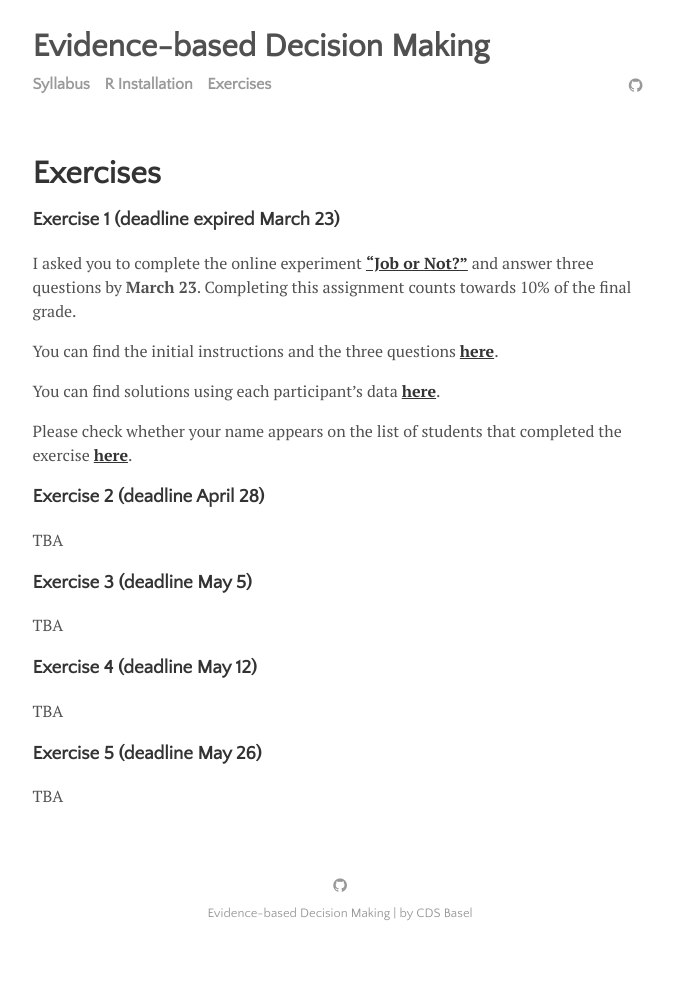
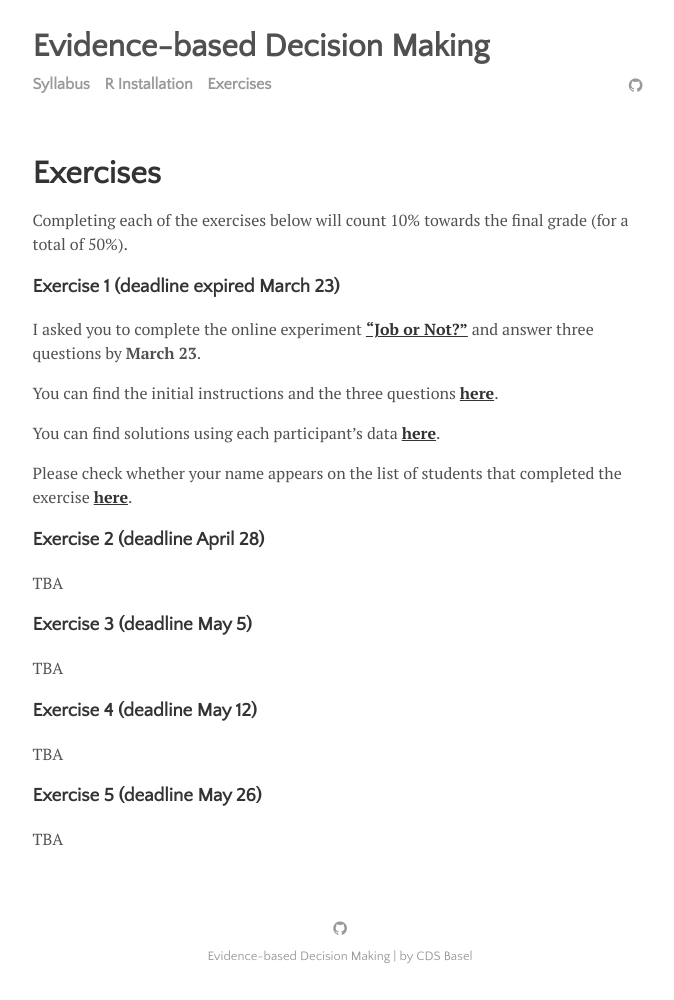
Before and after one commit to matarui/evidencebaseddm, a Jekyll site: the page built from menu/projects.md, in a window 1280 px wide. Shown: the whole page, without its empty margins (300-974 px from the left). Built offline with Jekyll 4.4.1, drawn with Linux system fonts in a browser that asks for light colours; before the commit the page ends 957 px from its top, so only the background shows below that.

Commit message:
Update projects.md

```diff
--- a/menu/projects.md
+++ b/menu/projects.md
@@ -3,9 +3,11 @@ layout: page
 title: Exercises
 ---
 
+Completing each of the exercises below will count 10% towards the final grade (for a total of 50%).
+
 ### Exercise 1 (deadline expired March 23)
 
-I asked you to complete the online experiment <a href="https://evidencebaseddm.formr.org "><b>"Job or Not?"</b></a> and answer three questions by **March 23**. Completing this assignment  counts towards 10% of the final grade.
+I asked you to complete the online experiment <a href="https://evidencebaseddm.formr.org "><b>"Job or Not?"</b></a> and answer three questions by **March 23**.
 
 You can find the initial instructions and the three questions <a href="http://matarui.github.io/evidencebaseddm/assets/exercises/exercise1.html"><b>here</b></a>.
 
```
